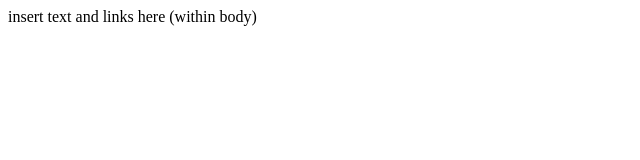
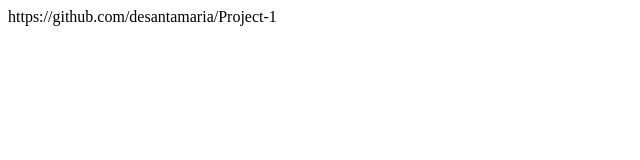
Before and after one commit to desantamaria/Project-1, a plain HTML site: page index.html in a window 1280 px wide. Shown: the full height of the page, 0-640 px from the left. Drawn offline with Linux system fonts and the light colour scheme.

Commit message:
Added Github link

```diff
--- a/index.html
+++ b/index.html
@@ -5,6 +5,6 @@
     </head>
 
     <body>
-        <a>insert text and links here (within body)</a>
+        <a>https://github.com/desantamaria/Project-1</a>
     </body>
 </html>
```
